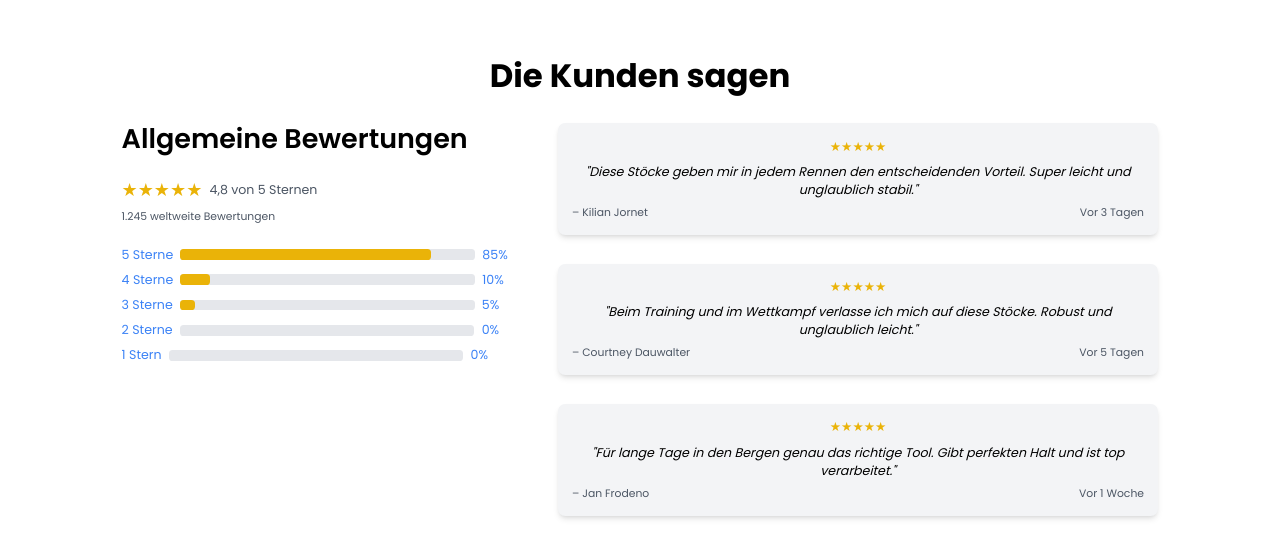
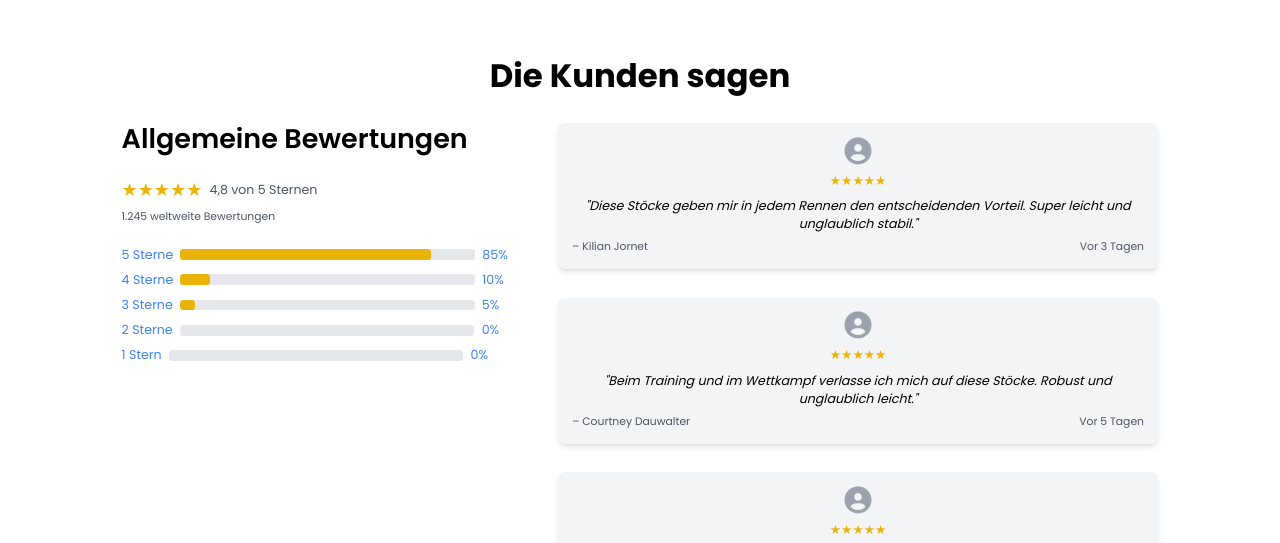
Before and after one commit to StevenE98/responsive-webdesign-Trailrunning, a plain HTML site: page index.html in a window 1280 px wide. Shown: the part 3380-3923 px from the top of the page. Drawn offline with nearby package versions, Linux system fonts and the light colour scheme.

Commit message:
Add profile icon to customer reviews

```diff
--- a/index.html
+++ b/index.html
@@ -334,6 +334,9 @@
     <div class="md:w-2/3 space-y-8">
       <!-- Rezension 1: 5 Sterne -->
       <div class="bg-gray-100 p-4 rounded-lg shadow-md">
+        <div class="flex justify-center mb-2 text-gray-400 text-3xl">
+          <i class="fas fa-user-circle"></i>
+        </div>
         <div class="flex justify-center mb-2 text-yellow-500 text-sm">
           ★★★★★
         </div>
@@ -346,6 +349,9 @@
 
       <!-- Rezension 2: 5 Sterne -->
       <div class="bg-gray-100 p-4 rounded-lg shadow-md">
+        <div class="flex justify-center mb-2 text-gray-400 text-3xl">
+          <i class="fas fa-user-circle"></i>
+        </div>
         <div class="flex justify-center mb-2 text-yellow-500 text-sm">
           ★★★★★
         </div>
@@ -358,6 +364,9 @@
 
         <!-- Rezension 3: 5 Sterne -->
       <div class="bg-gray-100 p-4 rounded-lg shadow-md">
+        <div class="flex justify-center mb-2 text-gray-400 text-3xl">
+          <i class="fas fa-user-circle"></i>
+        </div>
         <div class="flex justify-center mb-2 text-yellow-500 text-sm">
           ★★★★★
         </div>
```
